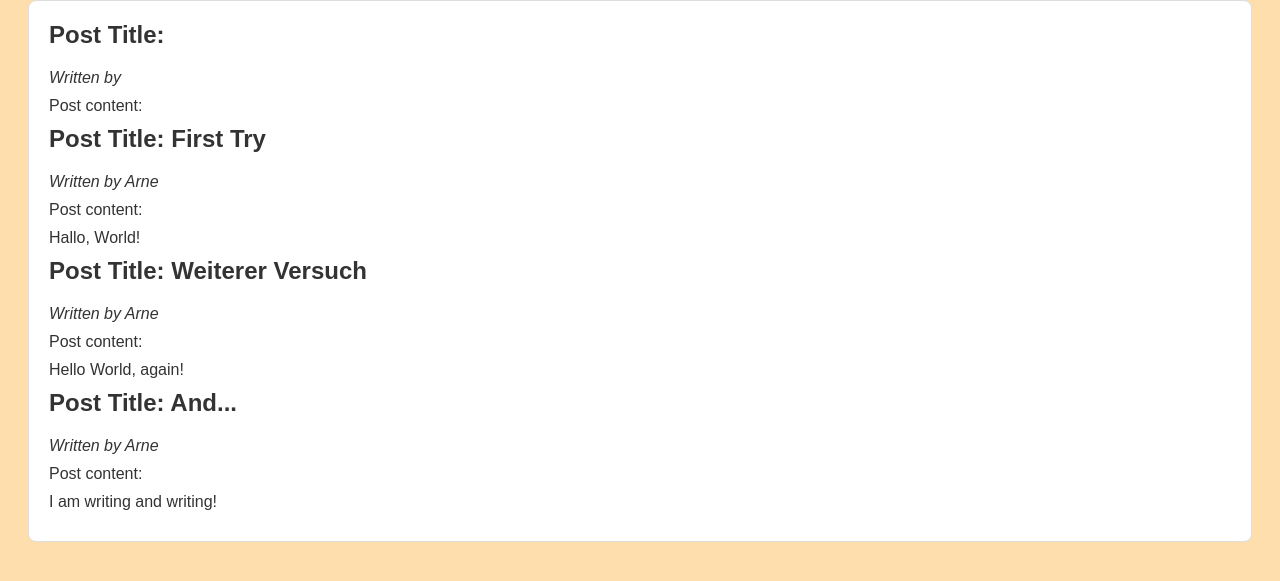
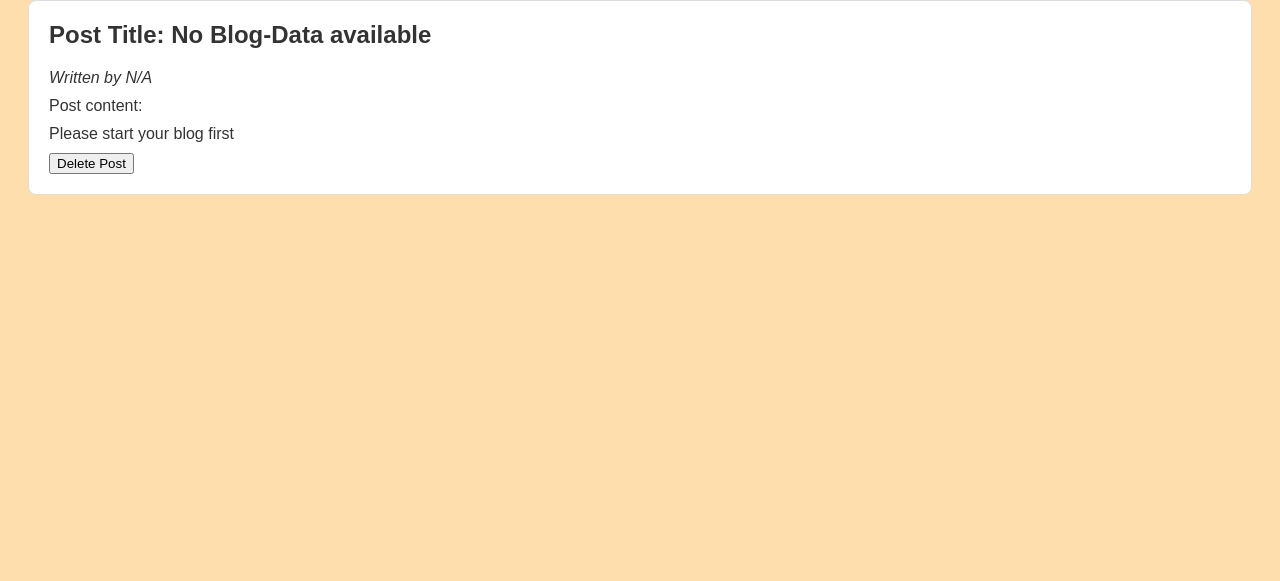
Before and after one commit to arneschreiber56/Masterblog, a Flask app: page / in a window 1280 px wide. Shown: the part 126-707 px from the top of the page. Run offline with Flask 3, Linux system fonts and the light colour scheme.

Commit message:
func: delete route and functionality added, func: 404 error handling added, debug: code debugged.

```diff
--- a/app.py
+++ b/app.py
@@ -3,7 +3,14 @@ the Masterblog web application"""
 import json
 import os
 
-from flask import Flask, flash, render_template, redirect, request, url_for
+from flask import (abort,
+                   Flask,
+                   flash,
+                   render_template,
+                   redirect,
+                   request,
+                   url_for
+                   )
 from flask.cli import load_dotenv
 
 load_dotenv()
@@ -13,32 +20,43 @@ SECRET_KEY = os.getenv("SECRET_KEY")
 app = Flask(__name__)
 app.secret_key = SECRET_KEY
 
-def write_json(blog_posts: list[dict] = "") -> None:
+def write_json(blog_posts: list[dict]) -> None:
     """Writes the json file as the database for blog articles"""
     if not blog_posts:
         blog_posts = [
-            {"id": 1, "author": "John Doe", "title": "First Post",
-             "content": "This is my first post."},
-            {"id": 2, "author": "Jane Doe", "title": "Second Post",
-             "content": "This is another post."}
+            {
+                "id": "",
+                "author": "N/A",
+                "title": "No Blog-Data available",
+                "content": "Please start your blog first"
+            }
         ]
     blog_data = blog_posts
     content = json.dumps(blog_data, indent=4)
-    with open("data/blog.json", "w", encoding="utf-8") as jsonobj:
+    with open(
+            os.path.join(
+                "data",
+                "blog.json"
+            ), "w", encoding="utf-8") as jsonobj:
         jsonobj.write(content)
     return None
 
 
-def load_json() -> list[dict] | str:
-    """Try to load a json-file and returns content as json or None if fails
-    to open the file"""
+def load_json() -> list[dict]:
+    """Loads the json file and returns blog posts.
+    Returns default placeholder content if the file cannot be opened."""
     try:
-        with open("data/blog.json", "r", encoding="utf-8") as jsonobj:
+        with open(
+                os.path.join(
+                    "data",
+                    "blog.json"
+                ), "r", encoding="utf-8") as jsonobj:
             blog_posts = json.load(jsonobj)
             return blog_posts
     except OSError:
         return [
             {
+                "id": "",
                 "author": "N/A",
                 "title": "No Blog-Data available",
                 "content": "Please start your blog first"
@@ -54,24 +72,24 @@ def home():
     return render_template("index.html", blog_posts=blog_posts)
 
 
-@app.route('/add', methods=['GET', 'POST'])
+@app.route("/add", methods=["GET", "POST"])
 def add():
     """with a get request a form html will be returned for creating a new blog
     post, with the post request the content of the new post form will be send
     and be written into the database. Redirects to index.html afterwards."""
-    if request.method == 'POST':
+    if request.method == "POST":
         blog_posts = load_json()
-        author_name = request.form.get("author", "anonymus")
-        post_title = request.form.get("title", "N/A")
-        post_content = request.form.get("content", None)
+        author_name = request.form.get("author", "anonymous").strip()
+        post_title = request.form.get("title", "N/A").strip()
+        post_content = request.form.get("content", "").strip()
 
-        if post_content is None:
+        if not post_content:
             flash("Please enter valid content!", "error")
-            return redirect(url_for("home"))
+            return redirect(url_for("add"))
 
-        id_check = blog_posts[-1].get(id, "")
+        id_check = str(blog_posts[0].get("id", "")).strip()
 
-        if id_check == "":
+        if id_check != "":
             new_id = len(blog_posts) + 1
 
         else:
@@ -87,9 +105,42 @@ def add():
         blog_posts.append(new_post)
         write_json(blog_posts)
 
+        flash("New post successfully created!", "success")
         return redirect(url_for("home"))
     return render_template("add.html")
 
 
+@app.route("/delete/<post_id>", methods=["POST"])
+def delete_post(post_id):
+    """Deletes a post via POST request and redirects to home after deletion."""
+    if post_id.isdigit():
+        post_id = int(post_id)
+    else:
+        abort(404)
+
+    blog_posts = load_json()
+    new_blog_posts = []
+    deleted = False
+
+    for post in blog_posts:
+        blog_post_id = post.get("id", "")
+        if blog_post_id == "":
+            abort(404)
+        elif blog_post_id == post_id:
+            deleted = True
+            flash("Post successfully deleted", "success")
+        else:
+            new_blog_posts.append(post)
+    if not deleted:
+        abort(404)
+    write_json(new_blog_posts)
+    return redirect(url_for("home"))
+
+
+@app.errorhandler(404)
+def page_not_found(error):
+    """Render custom 404 page."""
+    return render_template("404.html"), 404
+
 if __name__ == "__main__":
     app.run(host="0.0.0.0", port=5002, debug=True)
--- a/data/blog.json
+++ b/data/blog.json
@@ -1,26 +1,8 @@
 [
     {
-        "id": 1,
-        "author": "",
-        "title": "",
-        "content": ""
-    },
-    {
-        "id": 2,
-        "author": "Arne",
-        "title": "First Try",
-        "content": "Hallo, World!"
-    },
-    {
-        "id": 3,
-        "author": "Arne",
-        "title": "Weiterer Versuch",
-        "content": "Hello World, again!"
-    },
-    {
-        "id": 4,
-        "author": "Arne",
-        "title": "And...",
-        "content": "I am writing and writing!"
+        "id": "",
+        "author": "N/A",
+        "title": "No Blog-Data available",
+        "content": "Please start your blog first"
     }
 ]
--- a/templates/add.html
+++ b/templates/add.html
@@ -11,7 +11,7 @@
 </header>
 <body>
     <nav>
-        <a href="/">Back to home</a>
+        <a href="/" class="btn-add">Go back home</a>
     </nav>
     {% with messages = get_flashed_messages(with_categories=true) %}
         {% if messages %}
@@ -31,7 +31,7 @@
             <input type="text" id="title" name="title">
             <label for="content">Enter Post Content: </label>
             <input type="text" id="content" name="content">
-            <button type="submit">Submit</button>
+            <button class="btn-add" type="submit">Submit</button>
         </form>
     </div>
 </body>
--- a/templates/index.html
+++ b/templates/index.html
@@ -11,14 +11,22 @@
 </header>
 <body>
     <nav>
-        <a href="/add">Add comment</a>
+        <a href="/add" class="btn-add">Add comment</a>
     </nav>
     <div class="post">
         {% for post in blog_posts %}
-            <h2>Post Title: {{ post.get("title") }}</h2>
-            <p><em>Written by {{ post.get("author") }}</em></p>
+            <h2>Post Title: {{ post.title }}</h2>
+            <p><em>Written by {{ post.author }}</em></p>
             <p>Post content:</p>
-            <p>{{ post.get("content") }}</p>
+            <p>{{ post.content }}</p>
+            <form action="{{ url_for('delete_post', post_id=post.id) }}"
+                  method="post">
+                <button class="btn-delete"
+                        type="submit"
+                        onclick="return confirm('Do you really want to delete the post?')">
+                    Delete Post
+                </button>
+            </form>
         {% endfor %}
     </div>
 </body>
```
Also changed, not shown: templates/404.html (added, +26 -0 lines).
